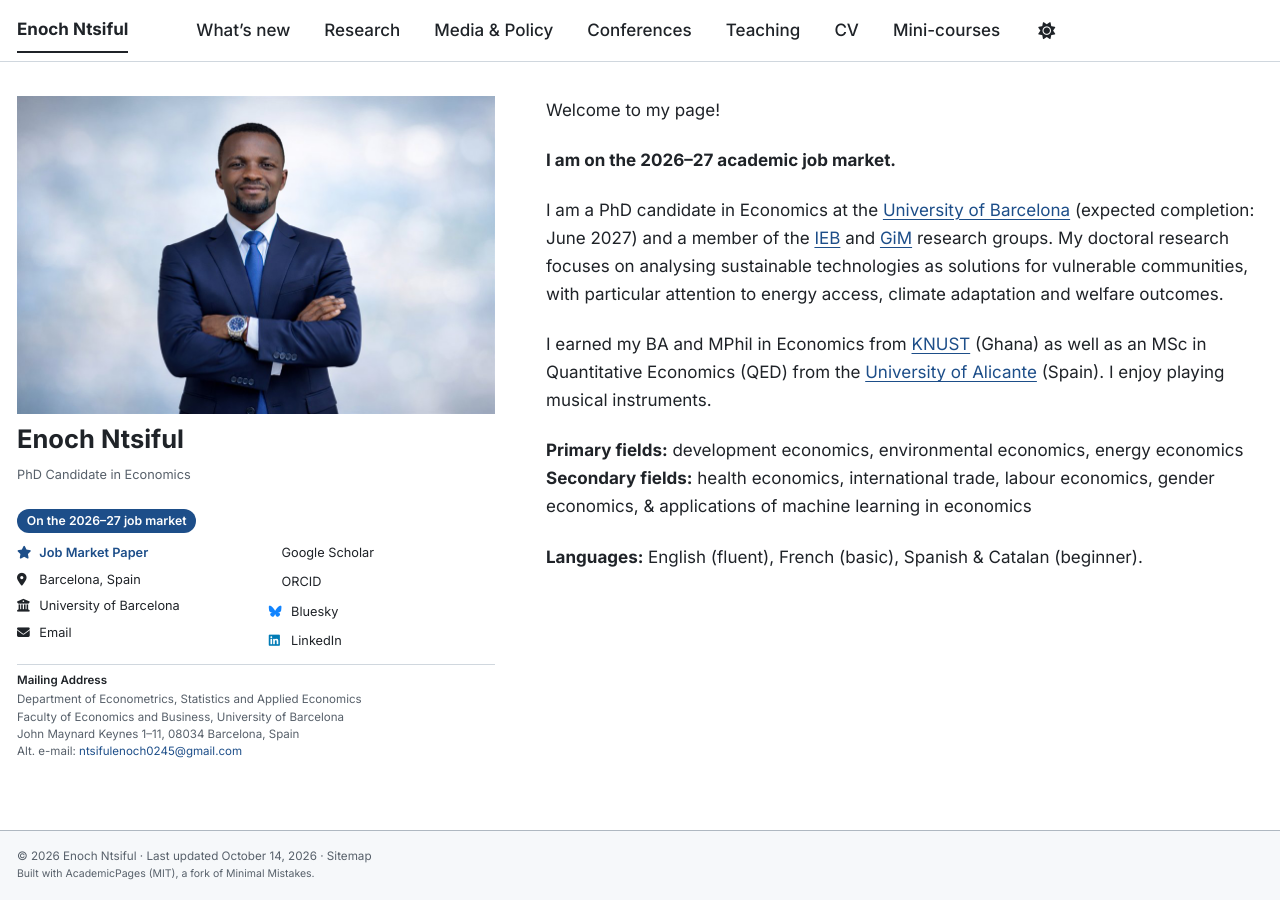
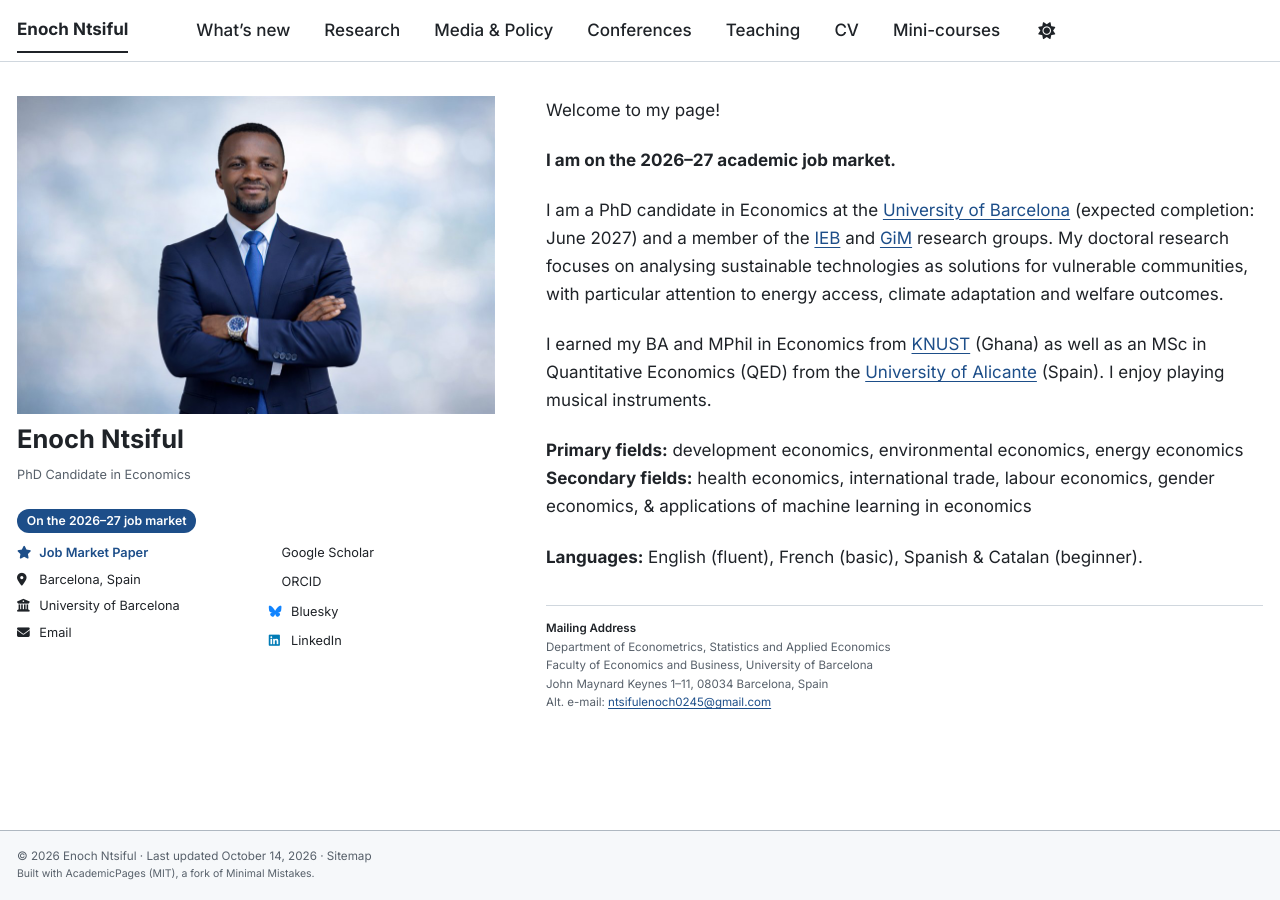
Before and after one commit to ntsifulenoch/ntsifulenoch.github.io, a Jekyll site: the page built from _pages/about.md, in a window 1280 px wide. Built offline with Jekyll 4.4.1, drawn with Linux system fonts in a browser that asks for light colours; a style sheet for code colours, icons or effects is not loaded.

Commit message:
Home page: mailing address back at the end of the text, in small type
Enoch preferred it in the main text. Same content (no repeated UB e-mail,
alternative Gmail address last) and the same small type, below a thin line.
The sidebar block and its front-matter fields are removed.

Co-Authored-By: Claude Opus 5.5 <noreply@anthropic.com>

```diff
--- a/_includes/author-profile.html
+++ b/_includes/author-profile.html
@@ -180,15 +180,6 @@
       {% if author.zhihu %}
       <li><a href="https://www.zhihu.com/people/{{ author.zhihu }}"><i class="fab fa-fw fa-zhihu icon-pad-right" aria-hidden="true"></i>Zhihu</a></li>
       {% endif %}
-
-      {% comment %} Mailing address, after the links: only on pages that set `mailing_address`
-         in their front matter (the home page). On phones it shows in the "Contact & links" menu. {% endcomment %}
-      {% if page.mailing_address %}
-        <li class="author__address">
-          <p class="author__address-title">Mailing Address</p>
-          <p>{% for line in page.mailing_address %}{{ line | escape }}{% unless forloop.last %}<br>{% endunless %}{% endfor %}{% if page.alt_email %}<br>Alt. e-mail: <a href="mailto:{{ page.alt_email }}">{{ page.alt_email }}</a>{% endif %}</p>
-        </li>
-      {% endif %}
     </ul>
   </div>
 </div>
--- a/_pages/about.md
+++ b/_pages/about.md
@@ -26,3 +19,11 @@ I enjoy playing musical instruments.
 **Secondary fields:** health economics, international trade, labour economics, gender economics, & applications of machine learning in economics
 
 **Languages:** English (fluent), French (basic), Spanish & Catalan (beginner).
+
+<div class="mailing-address" markdown="1">
+**Mailing Address**
+Department of Econometrics, Statistics and Applied Economics
+Faculty of Economics and Business, University of Barcelona
+John Maynard Keynes 1–11, 08034 Barcelona, Spain
+Alt. e-mail: [ntsifulenoch0245@gmail.com](mailto:ntsifulenoch0245@gmail.com)
+</div>
--- a/_sass/_custom.scss
+++ b/_sass/_custom.scss
@@ -215,42 +215,6 @@ html {
   color: var(--global-link-color);
 }
 
-// Mailing address at the end of the sidebar links (home page only), in small type
-.author__urls .author__address {
-  margin-top: 0.8em;
-  padding-top: 0.6em;
-  border-top: 1px solid var(--global-border-color);
-  color: var(--global-text-color-light);
-  font-size: 0.68rem;
-  line-height: 1.5;
-  white-space: normal; // the theme keeps link items on one line
-  column-span: all;    // below both columns of links on the home page
-
-  p {
-    margin: 0;
-    font-size: inherit;
-  }
-
-  .author__address-title {
-    margin-bottom: 0.2em;
-    color: var(--global-text-color);
-    font-weight: 600;
-  }
-
-  a {
-    display: inline;
-    margin: 0;
-    padding: 0;
-    font-size: inherit;
-    color: var(--global-link-color);
-  }
-
-  // Phones: inside the "Contact & links" menu, wide enough for the address lines
-  @media screen and (max-width: 924px) {
-    min-width: 17em;
-  }
-}
-
 /* Buttons and abstract toggles
    ========================================================================== */
 
@@ -465,6 +429,25 @@ html {
   }
 }
 
+// Mailing address at the end of the home page text, in small type
+.page__content .mailing-address {
+  margin-top: 2em;
+  padding-top: 0.8em;
+  border-top: 1px solid var(--global-border-color);
+
+  p {
+    margin: 0;
+    color: var(--global-text-color-light);
+    font-size: 0.68rem;
+    line-height: 1.6;
+  }
+
+  strong {
+    color: var(--global-text-color);
+    font-weight: 600;
+  }
+}
+
 .key-messages li {
   margin-bottom: 0.35em;
 }
```
Also changed, not shown: other parts of _pages/about.md (+0 -7 lines), README.md (+1 -1 lines).
